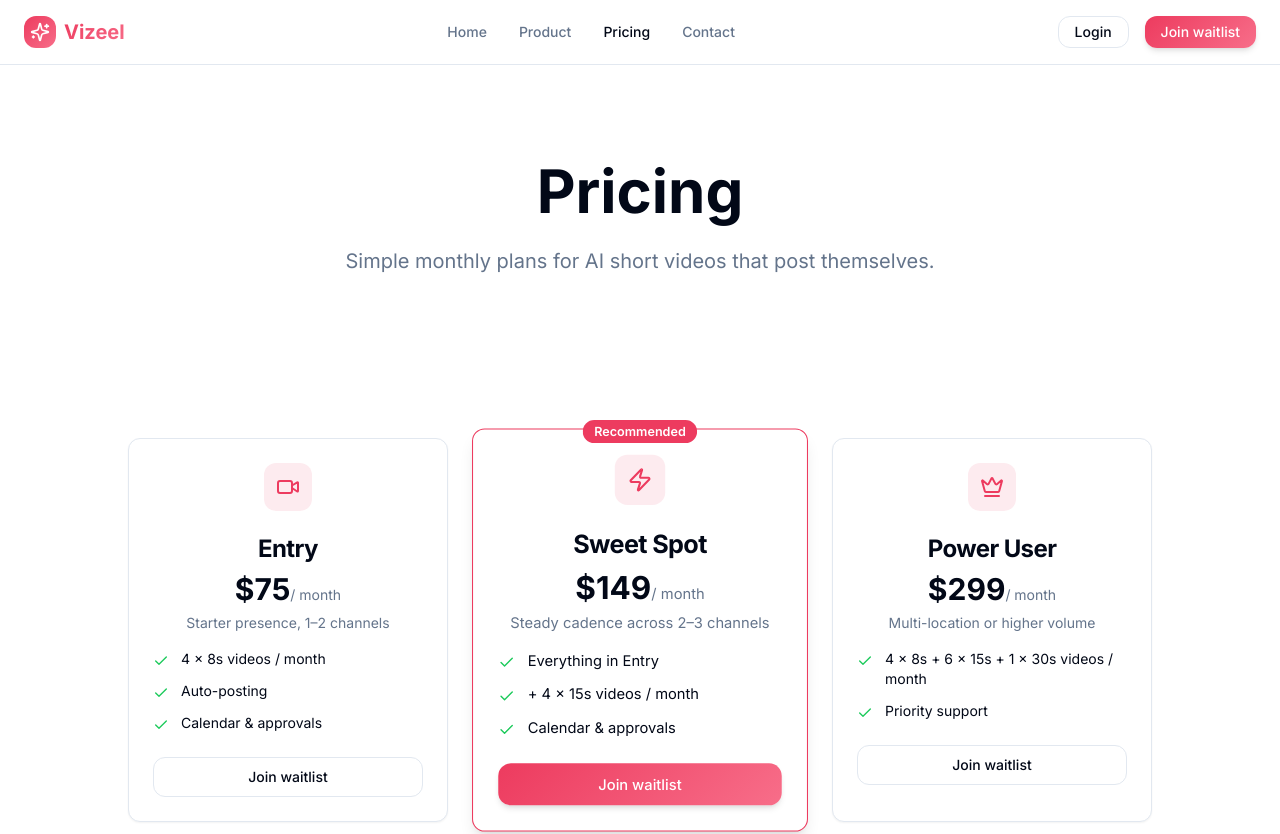
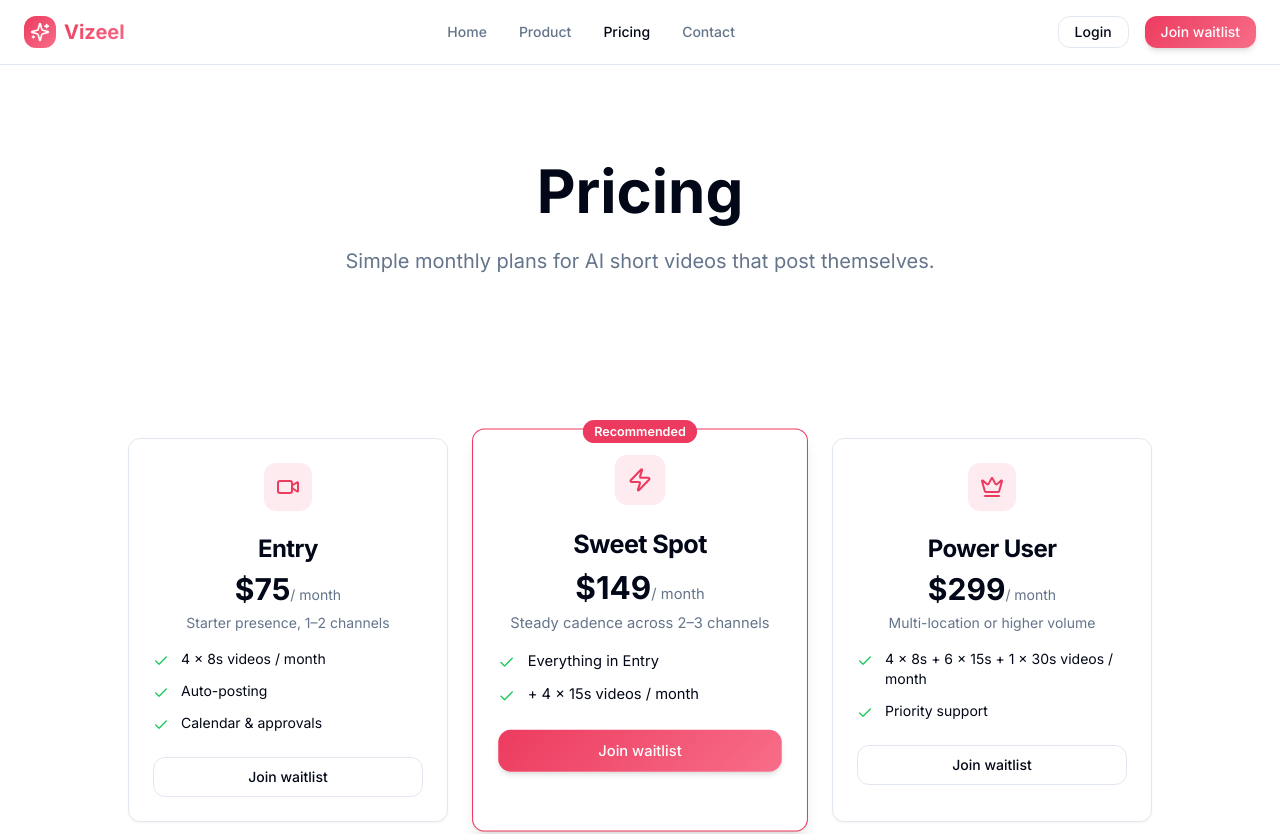
Before and after one commit to vizeel/vizeel-website, a React (Vite) app: page /pricing in a window 1280 px wide. Shown: the top 834 px of the page. Built offline with nearby package versions, Linux system fonts and the light colour scheme.

Commit message:
Update pricing table text
Removed "Calendar & approvals" from the "sweet spot" box in the pricing table on the pricing page.

```diff
--- a/src/pages/Pricing.tsx
+++ b/src/pages/Pricing.tsx
@@ -27,8 +27,7 @@ const Pricing = () => {
       icon: Zap,
       features: [
         "Everything in Entry",
-        "+ 4 × 15s videos / month",
-        "Calendar & approvals"
+        "+ 4 × 15s videos / month"
       ],
       popular: true
     },
```
